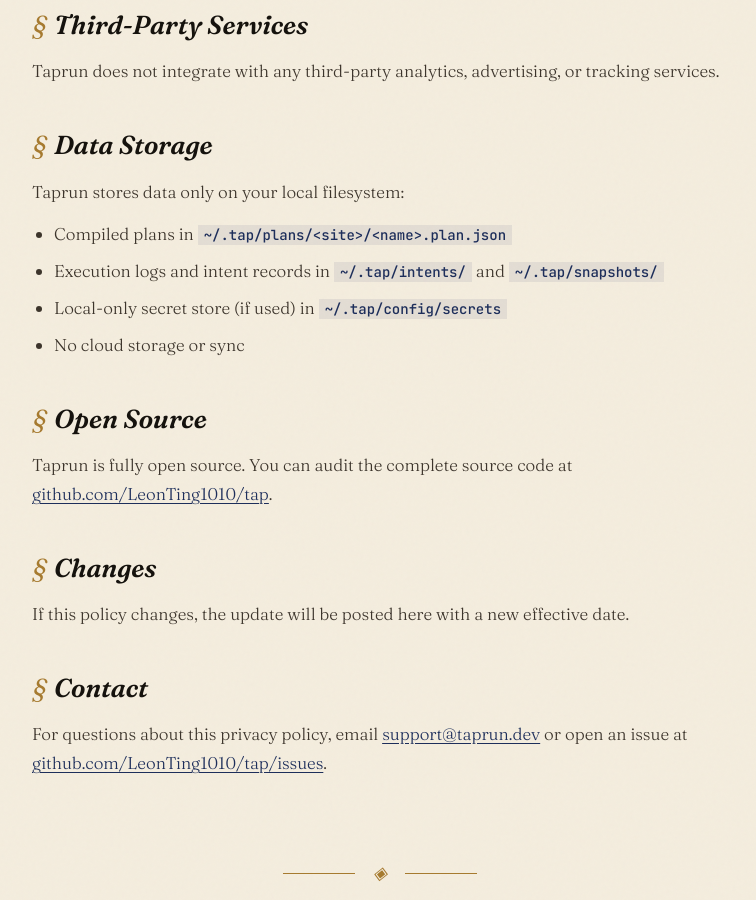
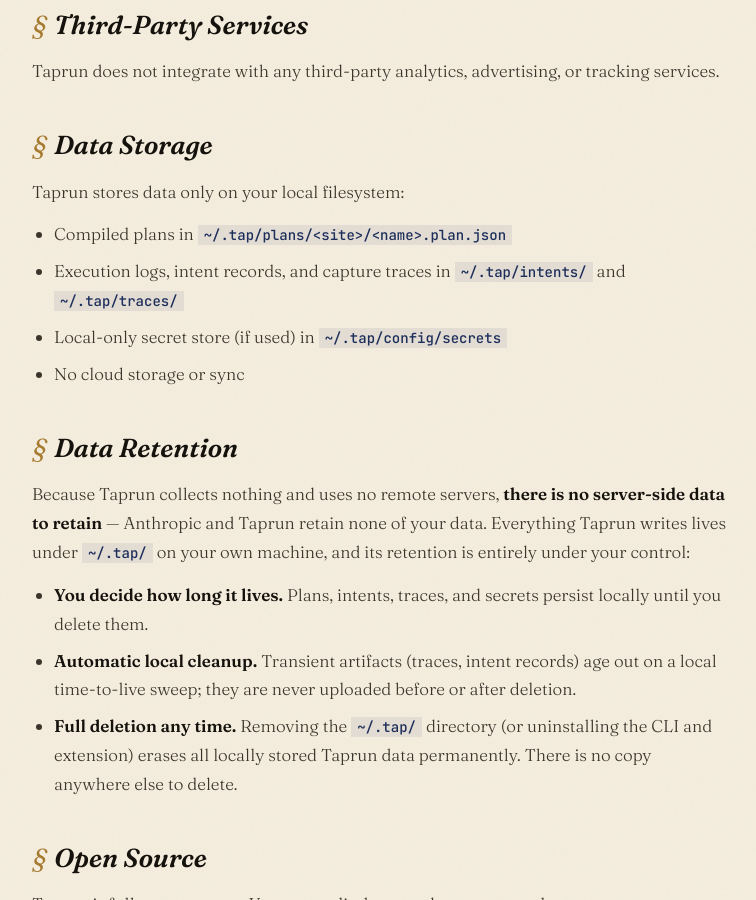
Before and after one commit to LeonTing1010/tap, a Jekyll site: the page docs/privacy.html, which Jekyll copies as it is, in a window 1280 px wide and 900 px high, scrolled down 1904 px. Shown: the whole window, without its empty margins (260-1016 px from the left). Built offline with Jekyll 4.4.1, drawn with Linux system fonts in a browser that asks for light colours.

Commit message:
docs(privacy): add Data Retention section + fix stale storage paths
Required by the Claude Connectors Directory (incomplete privacy policy =
immediate rejection). Local-first: no server-side retention; all data under
~/.tap/ is user-controlled and fully deletable. Also corrected the storage
list (snapshots subsystem dissolved → traces).

Co-Authored-By: Claude Opus 4.8 (1M context) <noreply@anthropic.com>

```diff
--- a/docs/privacy.html
+++ b/docs/privacy.html
@@ -126,9 +126,17 @@ code { font-family: var(--font-mono); font-size: 14px; color: var(--indigo); bac
 <p>Taprun stores data only on your local filesystem:</p>
 <ul>
   <li>Compiled plans in <code>~/.tap/plans/&lt;site&gt;/&lt;name&gt;.plan.json</code></li>
-  <li>Execution logs and intent records in <code>~/.tap/intents/</code> and <code>~/.tap/snapshots/</code></li>
+  <li>Execution logs, intent records, and capture traces in <code>~/.tap/intents/</code> and <code>~/.tap/traces/</code></li>
   <li>Local-only secret store (if used) in <code>~/.tap/config/secrets</code></li>
   <li>No cloud storage or sync</li>
+</ul>
+
+<h2>Data Retention</h2>
+<p>Because Taprun collects nothing and uses no remote servers, <strong>there is no server-side data to retain</strong> — Anthropic and Taprun retain none of your data. Everything Taprun writes lives under <code>~/.tap/</code> on your own machine, and its retention is entirely under your control:</p>
+<ul>
+  <li><strong>You decide how long it lives.</strong> Plans, intents, traces, and secrets persist locally until you delete them.</li>
+  <li><strong>Automatic local cleanup.</strong> Transient artifacts (traces, intent records) age out on a local time-to-live sweep; they are never uploaded before or after deletion.</li>
+  <li><strong>Full deletion any time.</strong> Removing the <code>~/.tap/</code> directory (or uninstalling the CLI and extension) erases all locally stored Taprun data permanently. There is no copy anywhere else to delete.</li>
 </ul>
 
 <h2>Open Source</h2>
```
